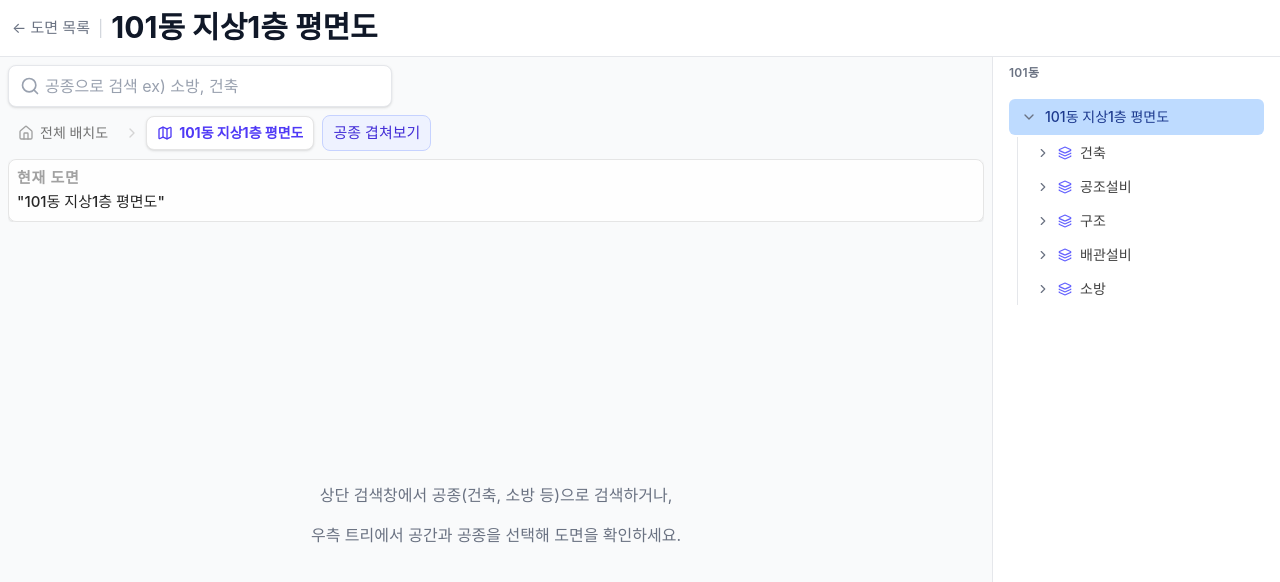
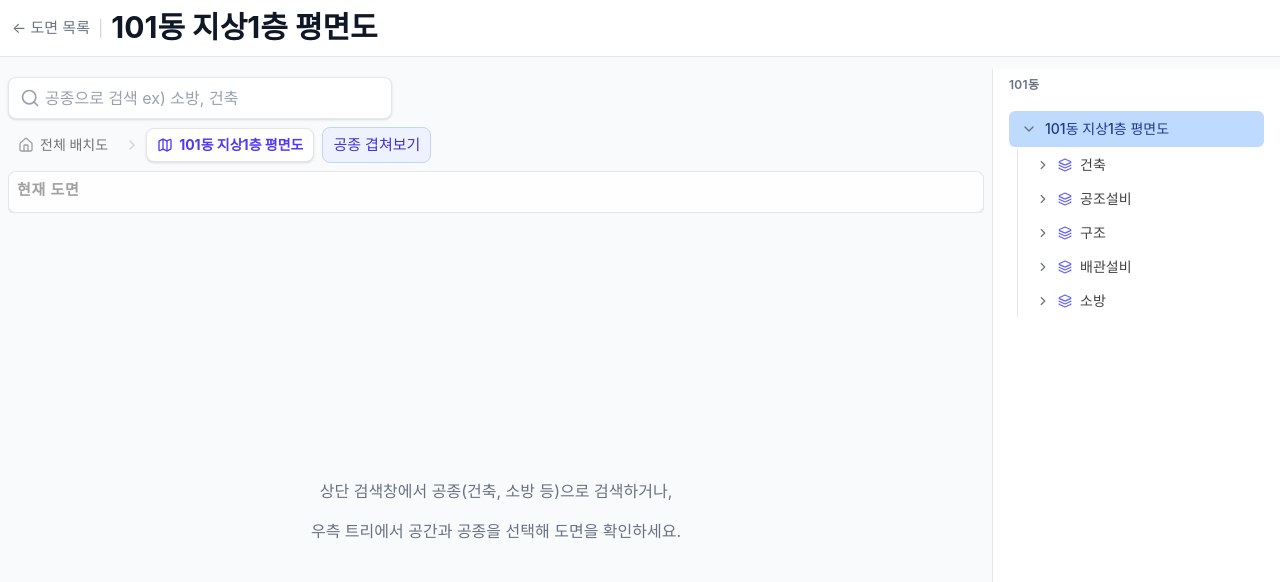
Before and after one commit to seong5/TimworkAssignment, a React (Vite) app: page /drawing/101building in a window 1280 px wide. Shown: the top 582 px of the page. Built offline with nearby package versions, Linux system fonts and the light colour scheme.

Commit message:
서치바 위치 수정 및 다른 공종 클릭 시 확대/축소 리셋

```diff
--- a/src/features/drawing-explorer/ui/Breadcrumb.tsx
+++ b/src/features/drawing-explorer/ui/Breadcrumb.tsx
@@ -10,6 +10,7 @@ export interface BreadcrumbProps {
   revisionDate?: string | null
   revisionChanges?: string[]
   revisionDescription?: string | null
+  isLatestRevision?: boolean
   trailing?: React.ReactNode
 }
 
@@ -22,6 +23,7 @@ export function Breadcrumb({
   revisionDate = null,
   revisionChanges = [],
   revisionDescription = null,
+  isLatestRevision = false,
   trailing,
 }: BreadcrumbProps) {
   return (
@@ -106,19 +108,17 @@ export function Breadcrumb({
         {trailing != null ? <div className="shrink-0">{trailing}</div> : null}
       </div>
       {drawingName && (
-        <div className="overflow-x-auto">
+        <div className="max-w-5xl overflow-x-auto">
           <div className="flex min-w-max flex-row gap-4 rounded-lg border border-neutral-200 bg-white/80 px-2 py-1 shadow-sm sm:gap-6 lg:gap-8 landscape:gap-4 landscape:px-3 landscape:py-3 landscape:sm:gap-6 landscape:sm:px-2 landscape:sm:py-2">
-            <div className="min-w-0 shrink-0">
+            <div className="flex min-w-0 items-start justify-between gap-2 shrink-0">
+              <div>
                 <span className="mb-0.5 block text-[9px] font-bold uppercase tracking-wider text-neutral-400 sm:mb-0.5 sm:text-[10px] lg:mb-1 lg:text-[15px] landscape:mb-1 landscape:text-[10px] landscape:sm:text-xs landscape:lg:text-[15px]">
                   현재 도면
                 </span>
                 <p className="text-[10px] font-medium leading-snug text-neutral-800 sm:text-[15px] landscape:text-[10px] landscape:sm:text-[15px]">
                   {disciplineShort ? (
-                  <>
-                    <span>"{drawingName}"</span>
                     <span className="text-[10px] text-indigo-600 sm:text-[15px] landscape:text-[10px] landscape:sm:text-[15px]">
-                      {' '}
-                      · {disciplineShort}
+                      {disciplineShort}
                       {revisionVersion ? (
                         <span>
                           {' '}
@@ -128,11 +128,17 @@ export function Breadcrumb({
                         <span> (기본)</span>
                       )}
                     </span>
-                  </>
-                ) : (
-                  <span>"{drawingName}"</span>
+                  ) : null}
+                </p>
+              </div>
+              {isLatestRevision && (
+                <span
+                  className="shrink-0 rounded-full bg-emerald-100 px-2 py-0.5 text-[9px] font-semibold text-emerald-700 sm:px-2.5 sm:py-1 sm:text-[10px]"
+                  title="현재 보고 있는 도면은 이 공종의 최신 리비전입니다"
+                >
+                  ★ 최신 도면
+                </span>
               )}
-              </p>
             </div>
             {(revisionChanges.length > 0 ||
               (revisionDescription != null && revisionDescription !== '')) && (
--- a/src/features/drawing-explorer/ui/DrawingViewer.tsx
+++ b/src/features/drawing-explorer/ui/DrawingViewer.tsx
@@ -44,18 +44,24 @@ export function DrawingViewer({
       <img
         src={src}
         alt={alt}
-        className="max-h-full max-w-full object-contain object-left-top"
+        className="max-h-full max-w-full object-contain object-center"
         loading="lazy"
       />
     )
 
   return (
-    <div className="flex min-h-0 flex-1 overflow-hidden p-2">
+    <div className="flex min-h-0 flex-1 overflow-hidden p-6">
       <TransformWrapper key={imageFilename} initialScale={1} minScale={0.5} maxScale={4}>
         <TransformComponent
           wrapperClass="w-full h-full min-h-0 overflow-hidden"
           wrapperStyle={{ width: '100%', height: '100%', minHeight: 0, overflow: 'hidden' }}
-          contentStyle={{ width: '100%', height: '100%' }}
+          contentStyle={{
+            width: '100%',
+            height: '100%',
+            display: 'flex',
+            alignItems: 'center',
+            justifyContent: 'center',
+          }}
         >
           {content}
         </TransformComponent>
--- a/src/features/drawing-explorer/ui/PolygonImageCanvas.tsx
+++ b/src/features/drawing-explorer/ui/PolygonImageCanvas.tsx
@@ -164,7 +164,7 @@ export function PolygonImageCanvas({
       <canvas
         ref={canvasRef}
         aria-label={alt}
-        className="block w-full h-full object-contain object-left-top"
+        className="block w-full h-full object-contain object-center"
       />
     </div>
   )
--- a/src/widgets/drawing-explorer/DrawingExplorerWidget.tsx
+++ b/src/widgets/drawing-explorer/DrawingExplorerWidget.tsx
@@ -235,12 +235,12 @@ export function DrawingExplorerWidget({
         </div>
       </header>
 
-      <div className="flex flex-1 overflow-hidden">
+      <div className="flex flex-1 overflow-hidden pt-2 sm:pt-3">
         <main className="flex min-w-0 flex-1 flex-col overflow-hidden">
           {selection.drawingId ? (
             <>
-              <div className="shrink-0 space-y-2 p-2 sm:p-2">
-                <div ref={searchContainerRef} className="relative max-w-xs sm:max-w-sm">
+              <div className="flex shrink-0 flex-col gap-2 p-2 sm:gap-2 sm:p-2">
+                <div ref={searchContainerRef} className="relative max-w-xs shrink-0 sm:max-w-sm">
                   <label htmlFor="drawing-search" className="sr-only">
                     도면 검색
                   </label>
@@ -326,6 +326,7 @@ export function DrawingExplorerWidget({
                     </div>
                   )}
                 </div>
+                <div className="min-w-0">
                   <Breadcrumb
                     path={breadcrumbData.path}
                     drawingName={breadcrumbData.drawingName}
@@ -350,17 +351,10 @@ export function DrawingExplorerWidget({
                       selection.disciplineKey,
                       selection.revisionVersion,
                     )}
+                    isLatestRevision={isCurrentLatestRevision}
                     trailing={
-                    isCurrentLatestRevision || canCompare || canOverlay ? (
+                      canCompare || canOverlay ? (
                         <div className="flex flex-wrap items-center gap-2">
-                        {isCurrentLatestRevision && (
-                          <span
-                            className="rounded-full bg-emerald-100 px-2 py-0.5 text-xs font-semibold text-emerald-700 sm:px-2.5 sm:py-1"
-                            title="현재 보고 있는 도면은 이 공종의 최신 리비전입니다"
-                          >
-                            ★ 최신 도면
-                          </span>
-                        )}
                           {canOverlay && (
                           <button
                             type="button"
@@ -383,6 +377,7 @@ export function DrawingExplorerWidget({
                       ) : undefined
                     }
                   />
+                </div>
               </div>
               <DrawingViewer
                 imageFilename={getImageForSelection(data, selection)}
```
Lines whose indentation alone changed are shown as unchanged.
